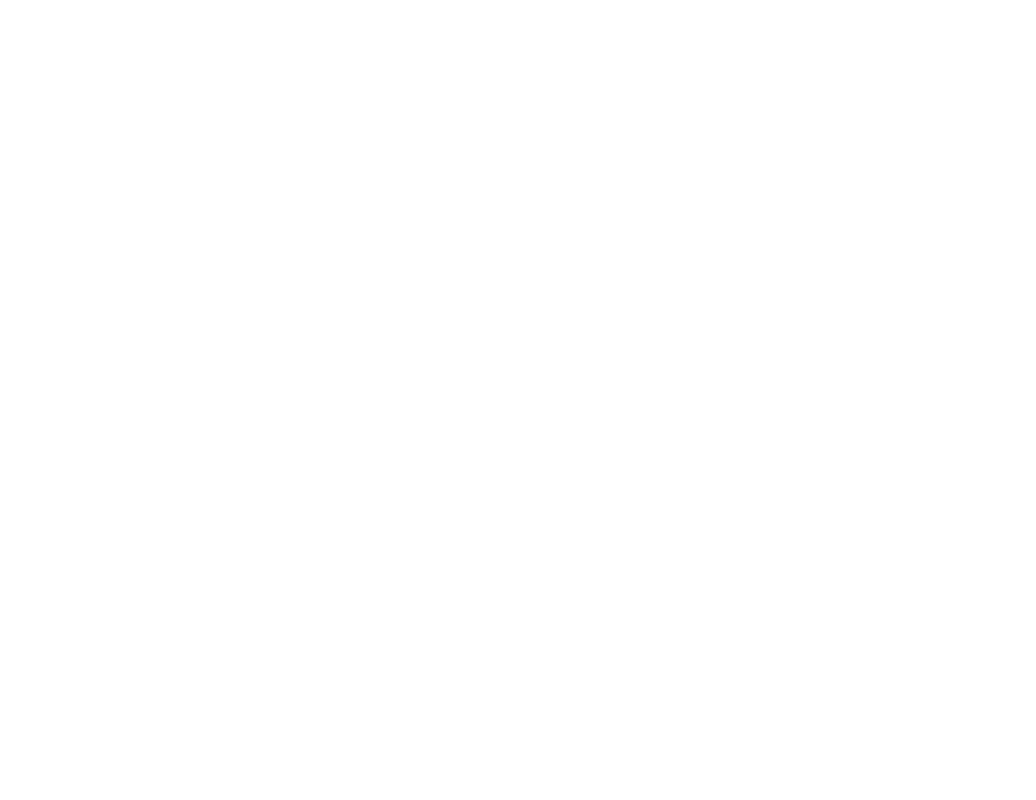
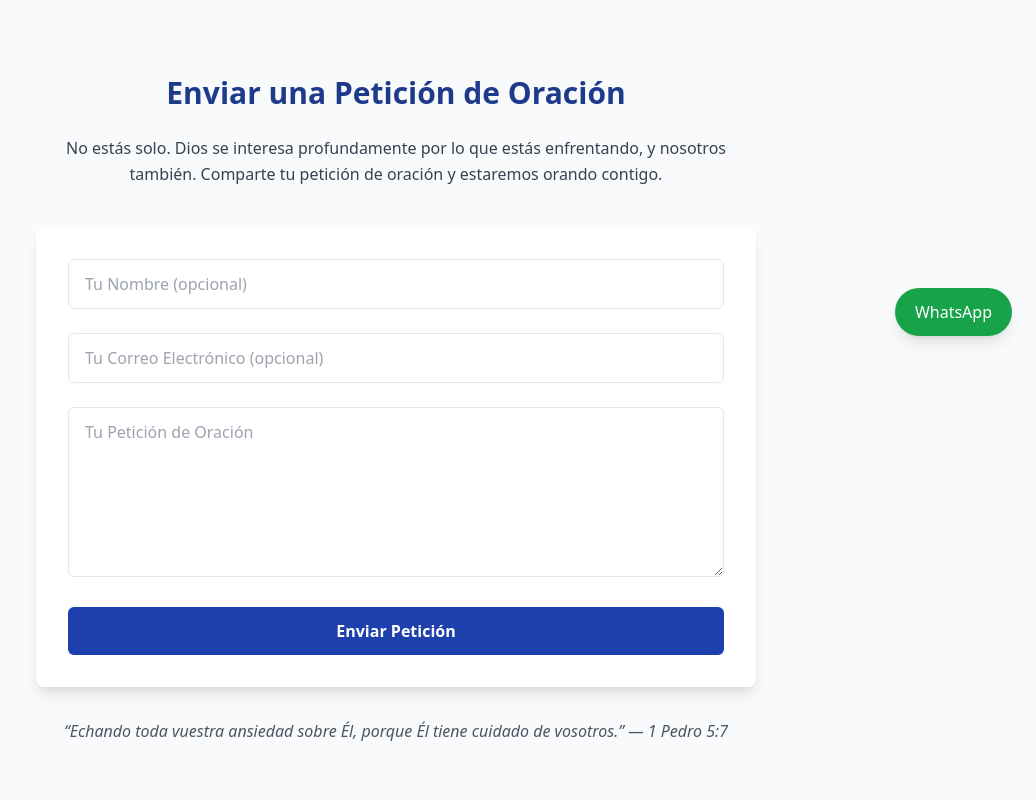
Before and after one commit to klfministries/klf-ministries-website, a Next.js app: page /es/prayer-request in a window 1280 px wide. Before the commit this address had no page. Shown: the part 440-1240 px from the top of the page, without its empty margins (244-1280 px from the left). Before the commit the page ends 800 px from the top, so only its background shows below. Built offline with nearby package versions, Linux system fonts and the light colour scheme.

Commit message:
Create page.jsx

```diff
--- /dev/null
+++ b/app/[lang]/prayer-request/page.jsx
@@ -0,0 +1,83 @@
+"use client";
+
+export default function PrayerRequest({ params }) {
+  const lang = params?.lang === "es" ? "es" : "en";
+
+  const content = {
+    en: {
+      title: "Submit a Prayer Request",
+      intro:
+        "You are not alone. Whatever you are facing, God cares deeply about it—and so do we. Please share your prayer request below. Our ministry will pray with you and for you.",
+      name: "Your Name (optional)",
+      email: "Your Email (optional)",
+      message: "Your Prayer Request",
+      button: "Send Prayer Request",
+      footer:
+        "“Cast all your anxiety on Him because He cares for you.” — 1 Peter 5:7",
+    },
+    es: {
+      title: "Enviar una Petición de Oración",
+      intro:
+        "No estás solo. Dios se interesa profundamente por lo que estás enfrentando, y nosotros también. Comparte tu petición de oración y estaremos orando contigo.",
+      name: "Tu Nombre (opcional)",
+      email: "Tu Correo Electrónico (opcional)",
+      message: "Tu Petición de Oración",
+      button: "Enviar Petición",
+      footer:
+        "“Echando toda vuestra ansiedad sobre Él, porque Él tiene cuidado de vosotros.” — 1 Pedro 5:7",
+    },
+  };
+
+  const t = content[lang];
+
+  return (
+    <section className="max-w-3xl mx-auto py-20 px-6">
+      <h1 className="text-3xl font-bold text-blue-900 text-center mb-6">
+        {t.title}
+      </h1>
+
+      <p className="text-center text-gray-700 mb-10 leading-relaxed">
+        {t.intro}
+      </p>
+
+      <form
+        action="https://formspree.io/f/ ID HERE"
+        method="POST"
+        className="bg-white shadow-lg rounded-lg p-8 space-y-6"
+      >
+        <input
+          type="text"
+          name="name"
+          placeholder={t.name}
+          className="w-full border rounded-md px-4 py-3 focus:outline-none focus:ring-2 focus:ring-blue-400"
+        />
+
+        <input
+          type="email"
+          name="email"
+          placeholder={t.email}
+          className="w-full border rounded-md px-4 py-3 focus:outline-none focus:ring-2 focus:ring-blue-400"
+        />
+
+        <textarea
+          name="message"
+          rows="6"
+          required
+          placeholder={t.message}
+          className="w-full border rounded-md px-4 py-3 focus:outline-none focus:ring-2 focus:ring-blue-400"
+        ></textarea>
+
+        <button
+          type="submit"
+          className="w-full bg-blue-800 text-white py-3 rounded-md font-semibold hover:bg-blue-900 transition"
+        >
+          {t.button}
+        </button>
+      </form>
+
+      <p className="text-center italic text-gray-600 mt-8">
+        {t.footer}
+      </p>
+    </section>
+  );
+}
```
